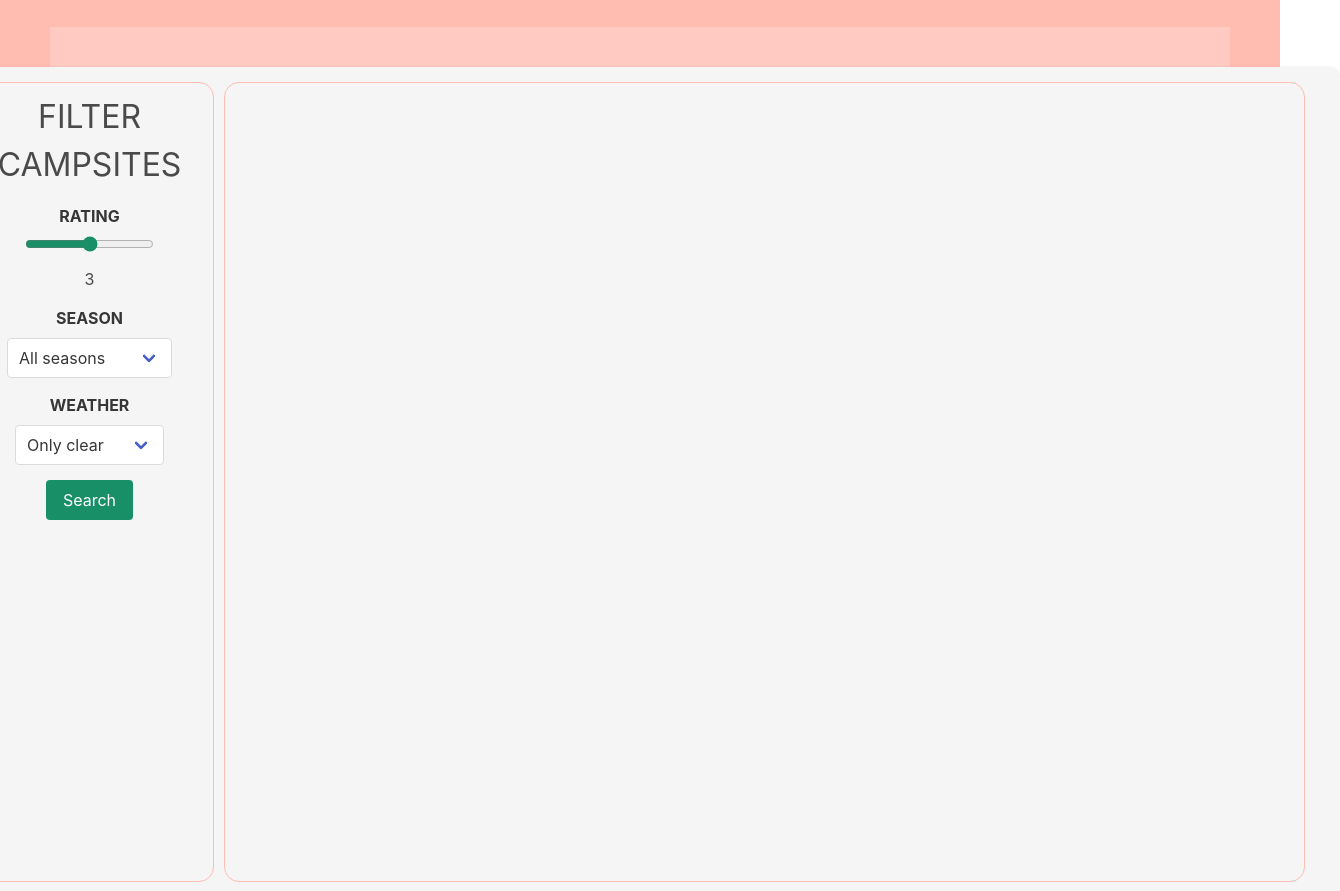
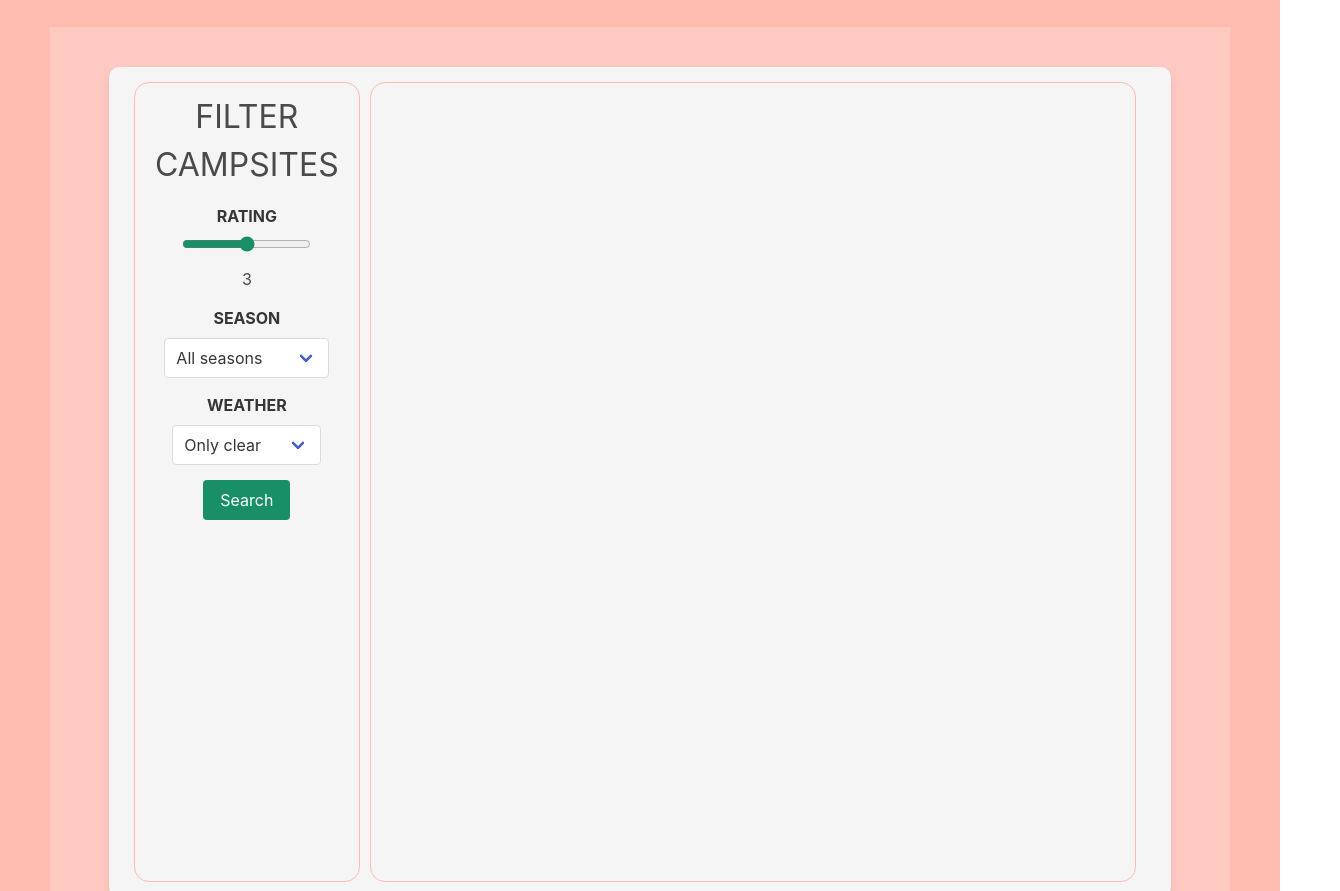
Before and after one commit to MichaelSinn/camping-journal, a plain HTML site: page index.html in a window 1280 px wide. Shown: the part 1514-2405 px from the top of the page, 1340 px wide, since content can reach past the window. Drawn offline with nearby package versions, Linux system fonts and the light colour scheme; a script that the page names is missing.

Commit message:
changed panel responsiveness

```diff
--- a/assets/css/style.css
+++ b/assets/css/style.css
@@ -435,7 +435,7 @@ fieldset{
 /* Adjusts the margins to format cleaner for larger screen dimensions */
 @media (min-width: 900px) {
     .panel {
-        max-width: 1400px;
+        max-width: 90%;
         flex-direction: row;
         flex-wrap:nowrap;
     }
```
